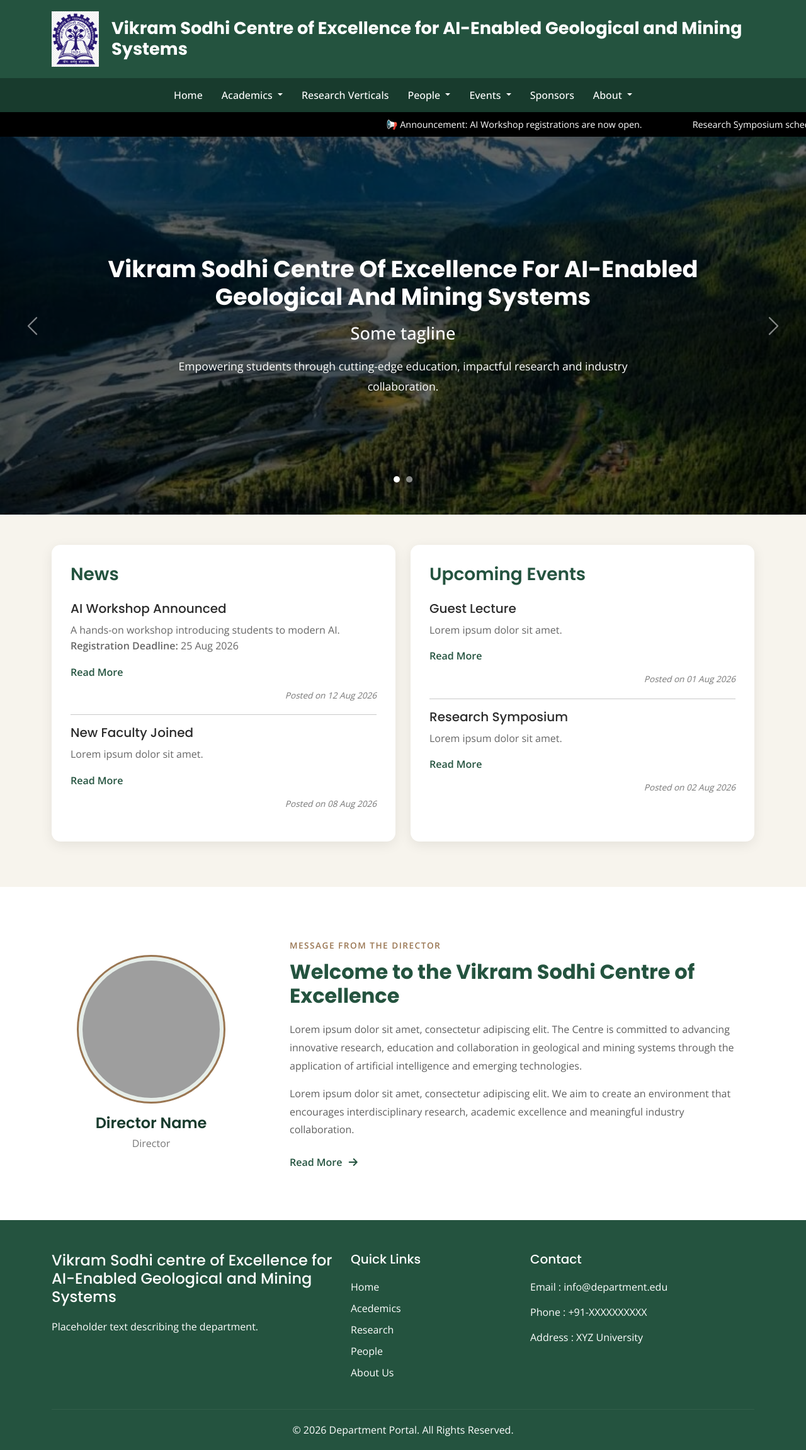
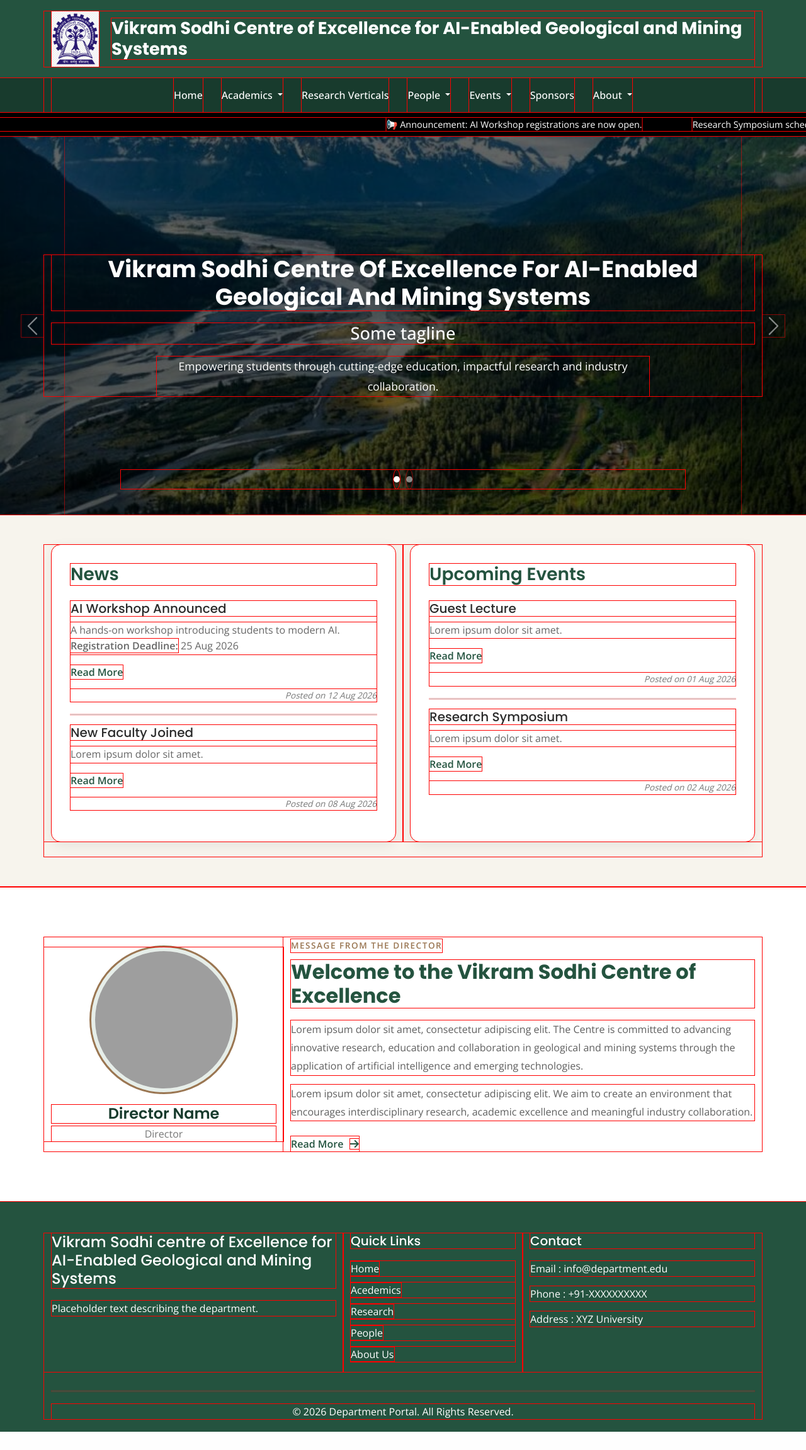
Before and after one commit to di3012/department_portal_v1, a Flask app: page / in a window 1280 px wide. Shown: the whole page at 63% size. After the commit the page ends 2273 px from the top, so only its background shows below. Run offline with Flask 3, Linux system fonts and the light colour scheme; grey boxes are pictures that could not be loaded.

Commit message:
overflow of director's section resolved

```diff
--- a/app/static/css/style.css
+++ b/app/static/css/style.css
@@ -420,19 +420,10 @@ main {
     padding: 80px 0;
 }
 
-.director-wrapper {
-    display: flex;
-    align-items: center;
-    gap: 70px;
-    max-width: 1100px;
-    margin: auto;
-}
-
 
 /* Director Image */
 
 .director-image-wrapper {
-    flex: 0 0 300px;
     text-align: center;
 }
 
@@ -462,7 +453,8 @@ main {
 /* Director Content */
 
 .director-content {
-    flex: 1;
+    min-width: 0;
+    overflow-wrap: break-word;
 }
 
 .director-label {
@@ -639,3 +631,13 @@ main {
 .research-link:hover i {
     transform: translateX(5px);
 }
+
+
+* {
+    outline: 1px solid red;
+}
+
+html,
+body {
+    outline: 3px solid blue;
+}
--- a/app/templates/public/home.html
+++ b/app/templates/public/home.html
@@ -242,11 +242,11 @@ Home
 
     <div class="container">
 
-        <div class="director-wrapper">
+        <div class="row align-items-center">
 
             <!-- Director Image -->
 
-            <div class="director-image-wrapper">
+            <div class="col-md-4 text-center director-image-wrapper">
 
                 <img src="{{ url_for('static', filename='images/director.jpg') }}" alt="Director"
                     class="director-image">
@@ -264,7 +264,7 @@ Home
 
             <!-- Director Message -->
 
-            <div class="director-content">
+            <div class="col-md-8 director-content">
 
                 <span class="director-label">
                     MESSAGE FROM THE DIRECTOR
```
